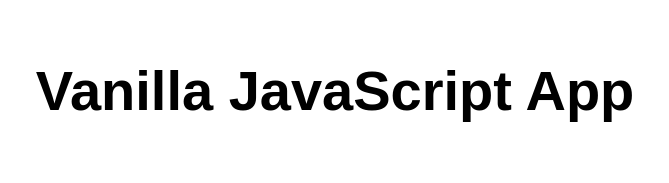
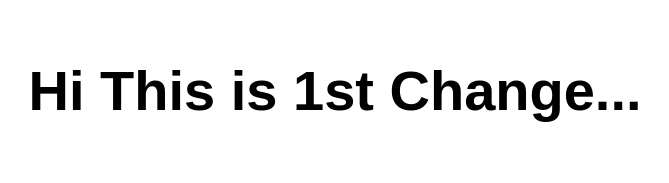
Before and after one commit to NARENDRAELURI/test2, a website: page src/index.html in a window 1280 px wide. Shown: the whole page, without its empty margins (305-974 px from the left). Drawn offline with Linux system fonts and the light colour scheme.

Commit message:
version1

```diff
--- a/src/index.html
+++ b/src/index.html
@@ -10,7 +10,7 @@
 
 <body>
   <main>
-    <h1>Vanilla JavaScript App</h1>
+    <h1>Hi This is 1st Change...</h1>
   </main>
 </body>
 
```
